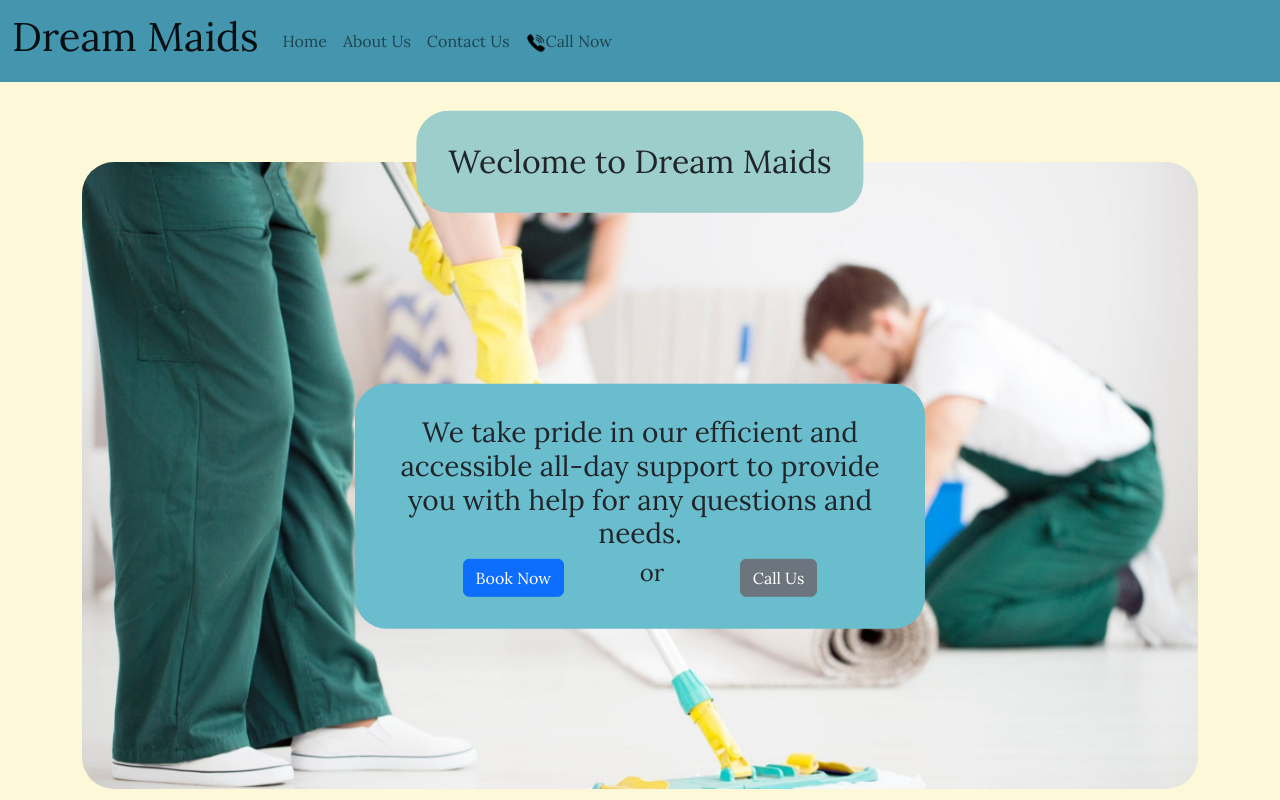
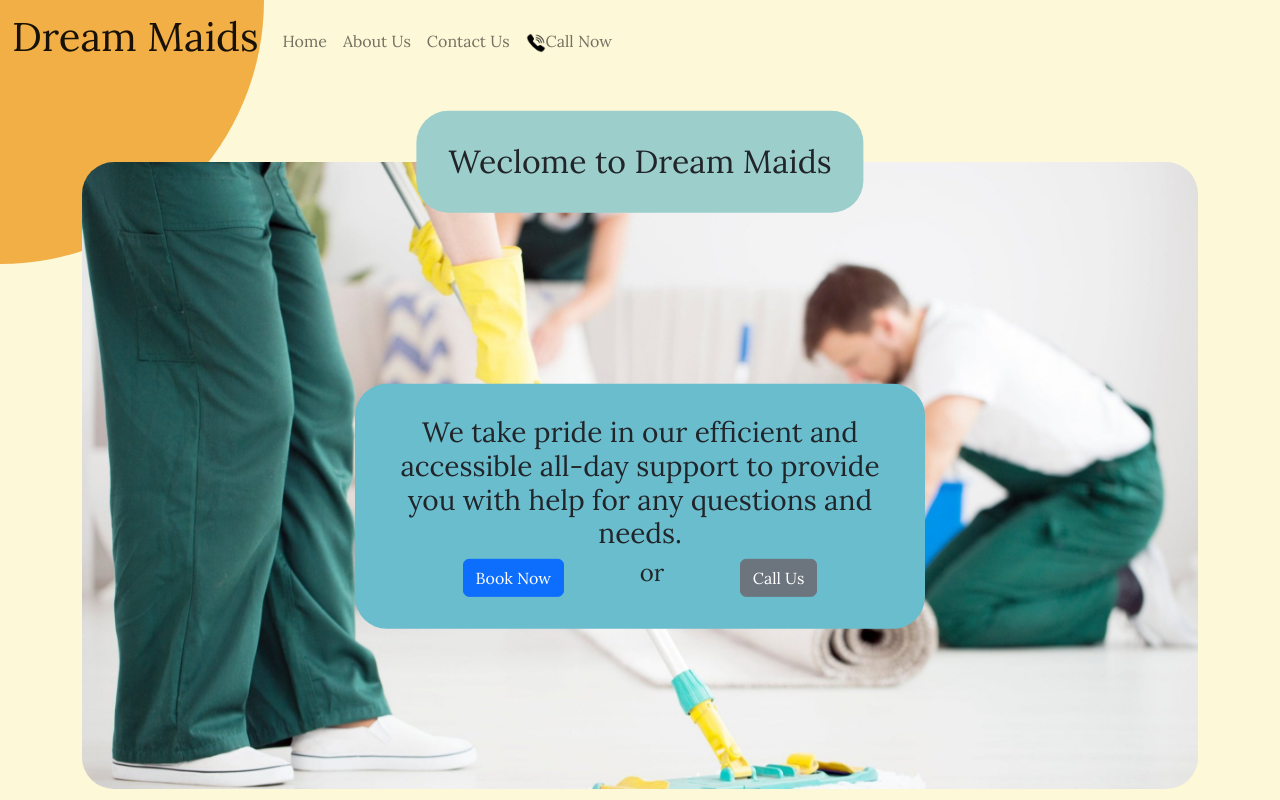
Before and after one commit to TheGoumble/dream-maids, a React (Create React App) app: page / in a window 1280 px wide. Shown: the top 800 px of the page. Built offline with nearby package versions, Linux system fonts and the light colour scheme; no server answers.

Commit message:
making everything look more tropical

```diff
--- a/src/components/Header/header.css
+++ b/src/components/Header/header.css
@@ -1,6 +1,19 @@
 header {
- background-color: #4496AF;
+  position: relative;
 }
+
+#sun{
+  position: absolute;
+  z-index: -1;
+  background: #F2AF46;
+  width: 16.5rem;
+  height: 16.5rem;
+
+  border-bottom-right-radius: 16.5rem;
+  top: 0;
+  left: 0;
+}
+
 
 #call {
   width: 20px;
--- a/src/components/Header/index.jsx
+++ b/src/components/Header/index.jsx
@@ -12,10 +12,13 @@ import logo from "./../../images/logo.png"
 const Header = () => {
   return (
     <header>
+      <div id="sun"></div>
       <Navbar expand="lg">
         <Container fluid>
           <Navbar.Brand href="/">
-            <h1>Dream Maids</h1>
+            <h1>
+              Dream Maids
+            </h1>
           </Navbar.Brand>
           <Navbar.Toggle aria-controls="navbar" />
 
--- a/src/pages/Home/Card.jsx
+++ b/src/pages/Home/Card.jsx
@@ -19,7 +19,7 @@ const Card = ({ item }) => {
       <h3>{item.heading}</h3>
       <img src={item.img} />
 
-      <Accordion defaultActiveKey="1">
+      <Accordion defaultActiveKey="0">
 
       <CustomToggle eventKey="1">Learn More</CustomToggle>
         <Accordion.Collapse eventKey="1">
```
